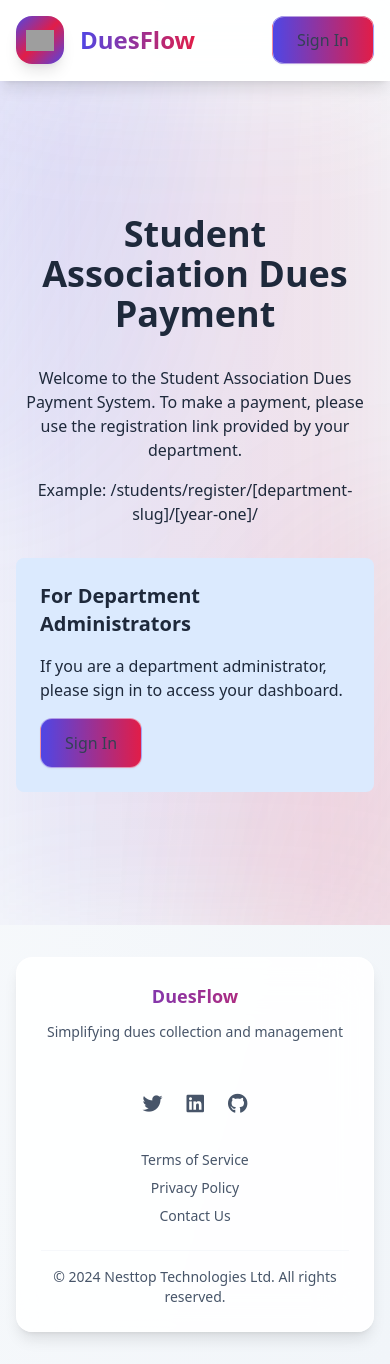
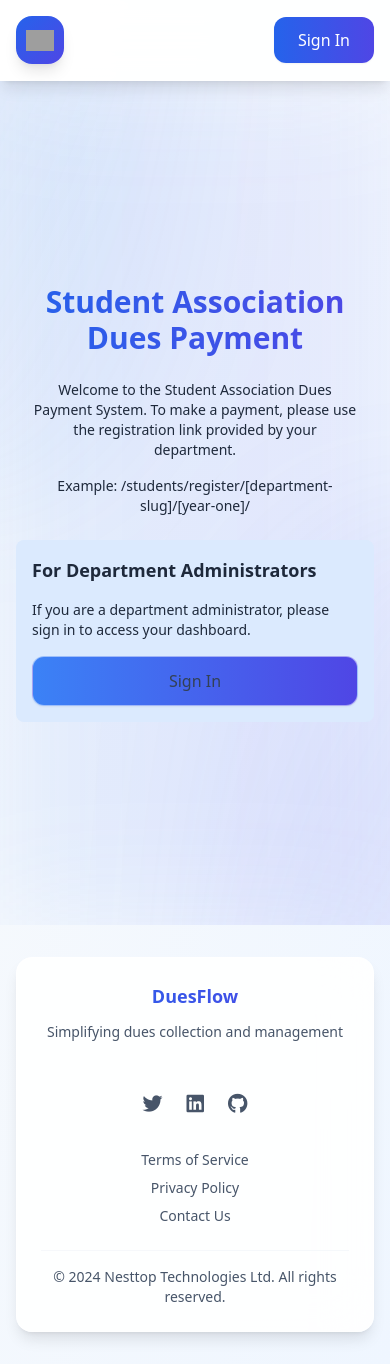
Before and after one commit to henryantwi/Dues-Colleection-SaaS-App, a Django app: page / in a window 390 px wide. Run offline with Django 5.2, Linux system fonts and the light colour scheme; some libraries are stand-ins or nearby versions; grey boxes are pictures that could not be loaded.

Commit message:
Refactor student registration URLs to use slugs; enhance UI responsiveness and styling across templates

```diff
--- a/src/students/urls.py
+++ b/src/students/urls.py
@@ -4,12 +4,14 @@ from . import views
 app_name = 'students'
 
 urlpatterns = [
-    path('registration/<int:department_id>/', views.student_registration, name='registration'),
-    path('registration/<int:department_id>/year-one/',
+    # Put preview and confirmation URLs first
+    path('registration/preview/', views.registration_preview, name='registration_preview'),
+    path('registration/confirmation/<int:student_id>/', views.registration_confirmation,
+         name='registration_confirmation'),
+    # Then put department-specific URLs
+    path('registration/<slug:department_slug>/', views.student_registration, name='registration'),
+    path('registration/<slug:department_slug>/year-one/',
          views.student_registration,
          {'is_year_one': True},
          name='registration_year_one'),
-    path('registration/preview/', views.registration_preview, name='registration_preview'),
-    path('registration/confirmation/<int:student_id>/', views.registration_confirmation,
-         name='registration_confirmation'),
 ]
--- a/src/templates/base.html
+++ b/src/templates/base.html
@@ -17,9 +17,9 @@
             theme: {
                 extend: {
                     colors: {
-                        primary: '#4f46e5',
-                        'primary-hover': '#4338ca',
-                        accent: '#e11d48',
+                        primary: '#3b82f6',
+                        'primary-hover': '#2563eb',
+                        accent: '#4f46e5',
                     },
                     backgroundColor: {
                         'glass': 'rgba(255, 255, 255, 0.9)',
@@ -34,7 +34,7 @@
         [x-cloak] { display: none !important; }
 
         body {
-            @apply bg-gradient-to-br from-slate-50 to-slate-100 text-slate-800 min-h-screen;
+            @apply bg-gradient-to-br from-slate-50 to-blue-50 text-slate-800 min-h-screen;
         }
 
         /* Glass effect components */
@@ -45,7 +45,7 @@
         .glass-button {
             @apply px-6 py-3 rounded-xl backdrop-blur-lg bg-white/80 border border-white/50
                    transition-all duration-300 hover:bg-white/90 font-medium text-slate-700
-                   shadow-sm hover:shadow-md;
+                   shadow-sm hover:shadow-md hover:-translate-y-0.5;
         }
 
         /* Navigation */
@@ -55,7 +55,7 @@
 
         /* Text effects */
         .gradient-text {
-            @apply bg-clip-text text-transparent bg-gradient-to-r from-primary to-accent;
+            @apply bg-clip-text text-transparent bg-gradient-to-r from-blue-600 to-indigo-600;
         }
 
         /* Alerts */
--- a/src/templates/home.html
+++ b/src/templates/home.html
@@ -4,55 +4,61 @@
 {% block content %}
 <div class="min-h-screen flex items-center justify-center relative overflow-hidden">
     <div class="absolute inset-0">
-        <div class="absolute inset-0 bg-gradient-to-r from-primary/10 to-accent/10 blur-3xl"></div>
-        <div class="absolute -top-1/2 -left-1/2 w-full h-full bg-gradient-to-br from-primary/20 to-transparent rounded-full blur-3xl"></div>
-        <div class="absolute -bottom-1/2 -right-1/2 w-full h-full bg-gradient-to-tl from-accent/20 to-transparent rounded-full blur-3xl"></div>
+        <div class="absolute inset-0 bg-gradient-to-r from-blue-500/10 to-indigo-500/10 blur-3xl"></div>
+        <div class="absolute -top-1/2 -left-1/2 w-full h-full bg-gradient-to-br from-blue-500/20 to-transparent rounded-full blur-3xl"></div>
+        <div class="absolute -bottom-1/2 -right-1/2 w-full h-full bg-gradient-to-tl from-indigo-500/20 to-transparent rounded-full blur-3xl"></div>
     </div>
     <div class="container mx-auto relative px-4 py-8">
         <div class="text-center max-w-3xl mx-auto">
-            <h1 class="text-4xl font-bold mb-8">Student Association Dues Payment</h1>
+            <h1 class="text-3xl sm:text-4xl font-extrabold mb-6 sm:mb-8 bg-clip-text text-transparent bg-gradient-to-r from-blue-600 to-indigo-600">
+                Student Association Dues Payment
+            </h1>
             {% if user.is_authenticated %}
                 {% if user.is_department_admin %}
-                    <div class="mb-8">
-                        <h2 class="text-2xl font-semibold mb-4">{{ user.department.name }} Department Admin</h2>
-                        <div class="flex gap-4 justify-center">
-                            <a href="{% url 'administrators:admin_dashboard' %}" class="glass-button bg-gradient-to-r from-primary to-accent text-white hover:from-primary-hover hover:to-accent px-6 py-3 rounded-lg">
-                                <span class="text-white">Go to Dashboard</span>
+                    <div class="mb-6 sm:mb-8">
+                        <h2 class="text-xl sm:text-2xl font-semibold mb-4 text-gray-900">{{ user.department.name }} Department Admin</h2>
+                        <div class="flex flex-col sm:flex-row gap-4 justify-center">
+                            <a href="{% url 'administrators:admin_dashboard' %}"
+                               class="w-full sm:w-auto px-6 py-3 rounded-xl font-medium text-white shadow-sm bg-gradient-to-r from-blue-600 to-indigo-600 hover:from-blue-700 hover:to-indigo-700 transition-all duration-300 hover:-translate-y-0.5 text-center">
+                                Go to Dashboard
                             </a>
-                            <a href="{% url 'administrators:search' %}" class="bg-white text-gray-800 px-6 py-3 rounded-lg hover:bg-gray-100 border border-gray-200 shadow-sm">
+                            <a href="{% url 'administrators:search' %}"
+                               class="w-full sm:w-auto bg-white text-gray-800 px-6 py-3 rounded-lg hover:bg-gray-100 border border-gray-200 shadow-sm text-center">
                                 Search Students
                             </a>
                         </div>
                     </div>
                 {% elif user.is_superuser %}
-                    <div class="mb-8">
-                        <h2 class="text-2xl font-semibold mb-4">System Administrator</h2>
-                        <div class="flex gap-4 justify-center">
-                            <a href="{% url 'admin:index' %}" class="glass-button bg-gradient-to-r from-primary to-accent text-white hover:from-primary-hover hover:to-accent px-6 py-3 rounded-lg">
-                                <span class="text-white">Admin Panel</span>
+                    <div class="mb-6 sm:mb-8">
+                        <h2 class="text-xl sm:text-2xl font-semibold mb-4">System Administrator</h2>
+                        <div class="flex flex-col sm:flex-row gap-4 justify-center">
+                            <a href="{% url 'admin:index' %}"
+                               class="w-full sm:w-auto px-6 py-3 rounded-xl font-medium text-white shadow-sm bg-gradient-to-r from-blue-600 to-indigo-600 hover:from-blue-700 hover:to-indigo-700 transition-all duration-300 hover:-translate-y-0.5 text-center">
+                                Admin Panel
                             </a>
-                            <a href="{% url 'administrators:search' %}" class="bg-white text-gray-800 px-6 py-3 rounded-lg hover:bg-gray-100 border border-gray-200 shadow-sm">
+                            <a href="{% url 'administrators:search' %}"
+                               class="w-full sm:w-auto bg-white text-gray-800 px-6 py-3 rounded-lg hover:bg-gray-100 border border-gray-200 shadow-sm text-center">
                                 Search Students
                             </a>
                         </div>
                     </div>
                 {% endif %}
             {% else %}
-                <div class="prose prose-lg mx-auto mb-8">
-                    <p>Welcome to the Student Association Dues Payment System. To make a payment, please use the registration link provided by your department.</p>
-                    <p class="font-medium">Example: /students/register/[department-slug]/[year-one]/</p>
+                <div class="prose prose-lg mx-auto mb-6 sm:mb-8 px-4">
+                    <p class="text-sm sm:text-base">Welcome to the Student Association Dues Payment System. To make a payment, please use the registration link provided by your department.</p>
+                    <p class="font-medium text-sm sm:text-base">Example: /students/register/[department-slug]/[year-one]/</p>
                 </div>
 
-                <div class="bg-blue-100 rounded-lg p-6 text-left">
-                    <h2 class="text-xl font-semibold mb-4">For Department Administrators</h2>
-                    <p class="mb-4">If you are a department administrator, please sign in to access your dashboard.</p>
-                    <a href="{% url 'administrators:login' %}" class="glass-button bg-gradient-to-r from-primary to-accent text-white hover:from-primary-hover hover:to-accent px-6 py-3 rounded-lg inline-block">
-                        <span>Sign In</span>
+                <div class="bg-blue-100 rounded-lg p-4 sm:p-6 text-left">
+                    <h2 class="text-lg sm:text-xl font-semibold mb-4">For Department Administrators</h2>
+                    <p class="mb-4 text-sm sm:text-base">If you are a department administrator, please sign in to access your dashboard.</p>
+                    <a href="{% url 'administrators:login' %}"
+                       class="w-full sm:w-auto glass-button bg-gradient-to-r from-primary to-accent text-white hover:from-primary-hover hover:to-accent px-6 py-3 rounded-lg inline-flex justify-center items-center">
+                        Sign In
                     </a>
                 </div>
             {% endif %}
         </div>
     </div>
-
 </div>
 {% endblock content %}
--- a/src/templates/includes/header.html
+++ b/src/templates/includes/header.html
@@ -3,11 +3,11 @@
     <nav class="container mx-auto px-4">
         <div class="flex items-center justify-between py-4">
             <a href="/" class="flex items-center gap-4 group transition-all duration-300 hover:scale-105">
-                <div class="w-12 h-12 rounded-2xl bg-gradient-to-br from-primary via-accent to-primary p-2.5 shadow-lg
-                            group-hover:animate-float group-hover:shadow-primary/20">
+                <div class="w-12 h-12 rounded-2xl bg-gradient-to-br from-blue-600 to-indigo-600 p-2.5 shadow-lg
+                            group-hover:animate-float group-hover:shadow-blue-500/20">
                     <img class="w-full h-full object-contain" src="/static/images/logo.svg" alt="Dues Flow Logo"/>
                 </div>
-                <span class="text-2xl font-extrabold bg-gradient-to-r from-primary to-accent bg-clip-text text-transparent
+                <span class="hidden sm:inline text-2xl font-extrabold bg-gradient-to-r from-blue-600 to-indigo-600 bg-clip-text text-transparent
                            group-hover:tracking-wide transition-all duration-300">
                     DuesFlow
                 </span>
@@ -15,25 +15,26 @@
 
             <ul class="flex items-center gap-4">
                 {% if request.user.is_authenticated %}
-                <li><a href="{% url 'home' %}" class="nav-link hover:text-primary transition-colors duration-300">Home</a></li>
-                <li x-data="{ open: false }" class="relative">
-                    <button @click="open = !open" @click.away="open = false"
-                            class="flex items-center gap-3 glass-button">
-                        <img class="h-8 w-8 rounded-xl object-cover "
-                             src="{% static 'images\avatar.svg' %}"/>
-                        <span>{{ request.user.username|title }}</span>
-                        <svg class="w-5 h-5 transition-transform duration-300"
-                             :class="{'rotate-180': open}"
-                             fill="none" viewBox="0 0 24 24" stroke="currentColor">
+                <li class="relative">
+                    <button class="flex items-center gap-3 glass-button" id="user-menu-button">
+                        <div class="w-10 h-10 rounded-full bg-gradient-to-br from-blue-600 to-indigo-600 flex items-center justify-center text-white font-bold">
+                            {{ request.user.username|first|upper }}
+                        </div>
+                        <span class="hidden sm:inline">{{ request.user.username|title }}</span>
+                        <svg class="w-5 h-5 transition-transform duration-300" id="user-menu-icon" fill="none" viewBox="0 0 24 24" stroke="currentColor">
                             <path d="M19 9l-7 7-7-7"/>
                         </svg>
                     </button>
 
-                    <div x-show="open" x-cloak
-                         class="absolute right-0 mt-2 w-48 glass-card p-2"
-                         x-transition:enter="transition ease-out duration-200"
-                         x-transition:enter-start="opacity-0 scale-95"
-                         x-transition:enter-end="opacity-100 scale-100">
+                    <div class="hidden absolute right-0 mt-2 w-48 glass-card p-2" id="user-menu">
+                        <a href="{% url 'home' %}" class="nav-link block w-full text-left">
+                            <div class="flex items-center gap-2">
+                                <svg class="w-5 h-5" fill="none" stroke="currentColor" viewBox="0 0 24 24">
+                                    <path stroke-linecap="round" stroke-linejoin="round" stroke-width="2" d="M3 12l2-2m0 0l7-7 7 7M5 10v10a1 1 0 001 1h3m10-11l2 2m-2-2v10a1 1 0 01-1 1h-3m-6 0a1 1 0 001-1v-4a1 1 0 011-1h2a1 1 0 011 1v4a1 1 0 001 1m-6 0h6"/>
+                                </svg>
+                                Home
+                            </div>
+                        </a>
                         <a href="" class="nav-link block w-full text-left">
                             <div class="flex items-center gap-2">
                                 <svg class="w-5 h-5" fill="none" stroke="currentColor" viewBox="0 0 24 24">
@@ -71,13 +72,21 @@
                     </div>
                 </li>
                 {% else %}
-                <li><a href="{% url 'administrators:login' %}"
-                       class="glass-button bg-gradient-to-r from-primary to-accent text-white
-                              hover:from-primary-hover hover:to-accent text-white">
+                <li><a href="{% url 'administrators:login' %}" class="px-6 py-3 rounded-xl font-medium shadow-sm bg-gradient-to-r from-blue-600 to-indigo-600 text-white hover:from-blue-700 hover:to-indigo-700 transition-all duration-300 hover:-translate-y-0.5">
                     Sign In
                 </a></li>
                 {% endif %}
             </ul>
+
+            <script>
+                document.getElementById('user-menu-button').addEventListener('click', function() {
+                    var menu = document.getElementById('user-menu');
+                    var icon = document.getElementById('user-menu-icon');
+                    menu.classList.toggle('hidden');
+                    icon.classList.toggle('rotate-180');
+                });
+            </script>
+
         </div>
     </nav>
 </header>
--- a/src/templates/includes/messages.html
+++ b/src/templates/includes/messages.html
@@ -15,9 +15,9 @@
              x-transition:leave-start="opacity-100 scale-100"
              x-transition:leave-end="opacity-0 scale-95">
             <div class="flex-1 text-lg font-medium">{{ message }}</div>
-            <button class="p-2 rounded-lg hover:bg-white/10 transition-colors" @click="showMessage = false">
-                <svg class="w-5 h-5" fill="none" stroke="currentColor" viewBox="0 0 24 24">
-                    <path stroke-linecap="round" stroke-linejoin="round" stroke-width="2" d="M6 18L18 6M6 6l12 12"/>
+            <button class="p-2 rounded-lg opacity-75 hover:opacity-100 hover:bg-gray-700/25 active:bg-gray-800/30 transition-all duration-200" @click="showMessage = false">
+                <svg class="w-6 h-6" fill="none" stroke="currentColor" stroke-width="2" viewBox="0 0 24 24">
+                    <path stroke-linecap="round" stroke-linejoin="round" d="M6 18L18 6M6 6l12 12"/>
                 </svg>
             </button>
         </div>
```
Also changed, not shown: src/administrators/templates/administrators/admin_dashboard.html (+11 -11 lines), src/administrators/templates/administrators/search.html (+4 -4 lines), src/administrators/templates/administrators/student_detail.html (+9 -5 lines), src/administrators/templates/administrators/student_list.html (+10 -8 lines), src/students/templates/students/registration_confirmation.html (+10 -10 lines), src/students/views.py (+9 -7 lines).
